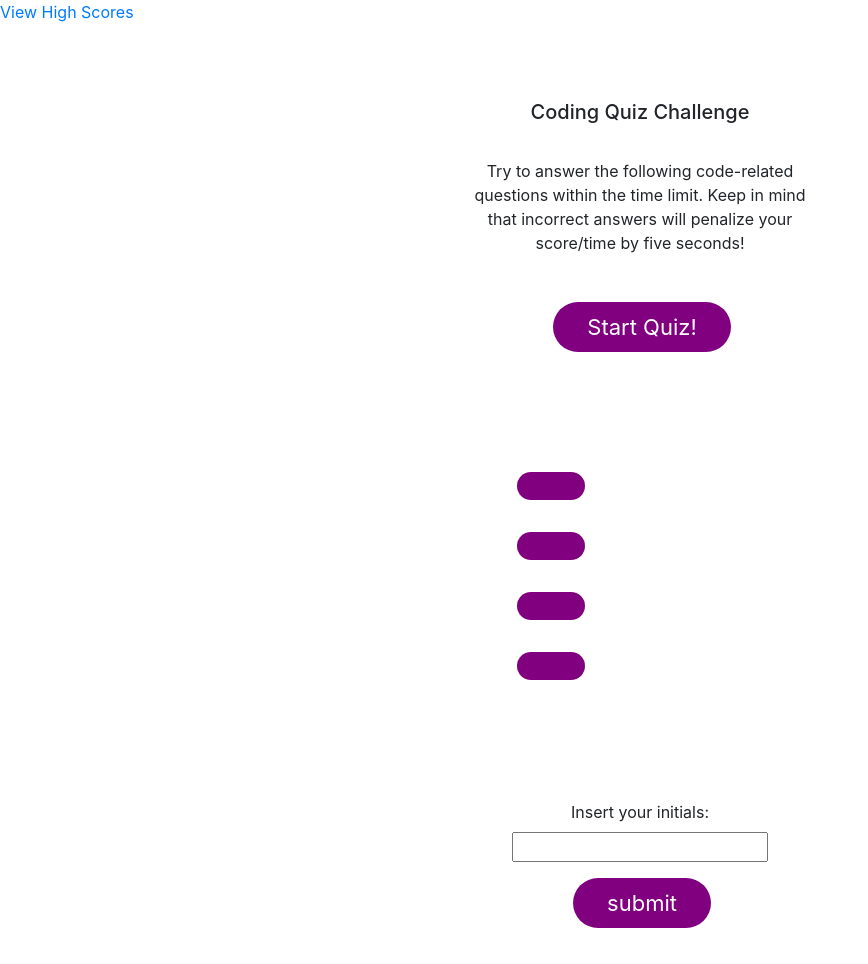
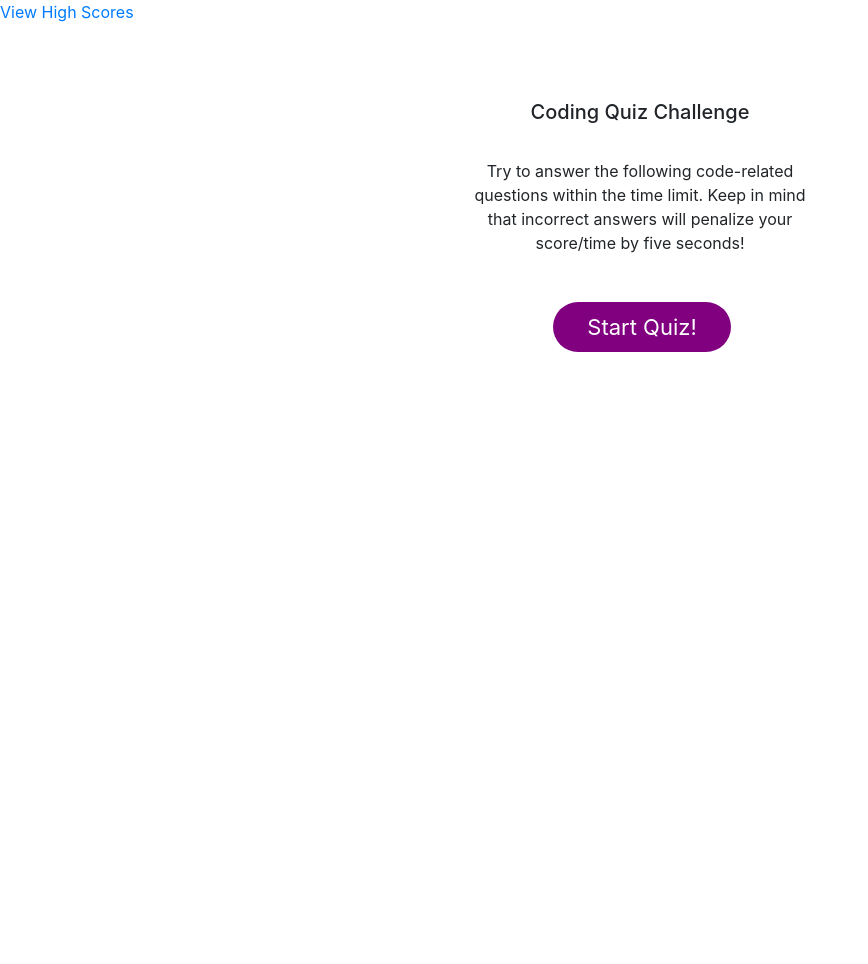
Before and after one commit to kevincwashburn/Web-APIs-Code-Quiz, a plain HTML site: page index.html in a window 1280 px wide. Shown: the whole page, without its empty margins (0-868 px from the left). After the commit the page ends 800 px from the top, so only its background shows below. Drawn offline with nearby package versions, Linux system fonts and the light colour scheme.

Commit message:
added back 'style=display:none' to question-card and game-over-screen divs in index.html

```diff
--- a/index.html
+++ b/index.html
@@ -35,7 +35,7 @@
                 </div>
              </div>
 
-            <div id="question-card" class="card">
+            <div id="question-card" class="card" style="display:none">
                 <div class="card-body">
                     <h3 id="question"></h3>
                     <ul>
@@ -48,7 +48,7 @@
                 </div>
             </div>
 
-            <div id="game-over-screen" class="card" >
+            <div id="game-over-screen" class="card" style="display:none">
                 <div class="card-body">
                     <h3 id="game-over"></h3>
                     <div id="score-text"></div>
```
